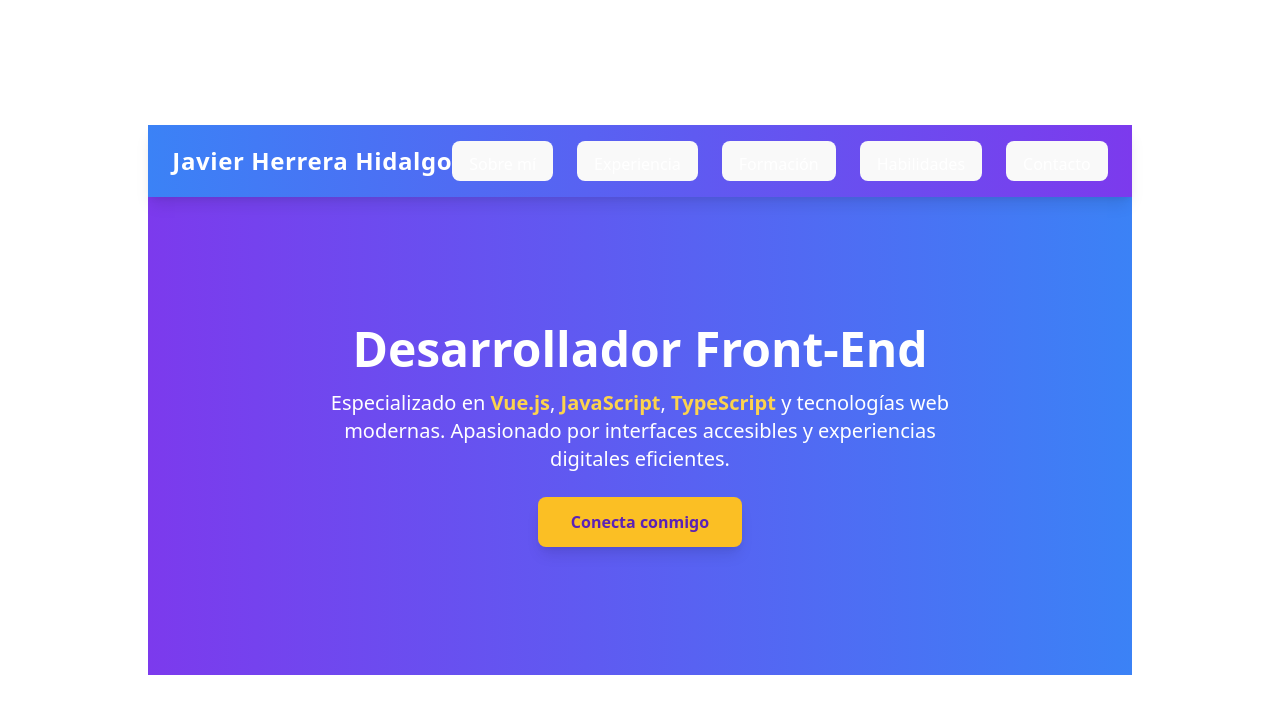
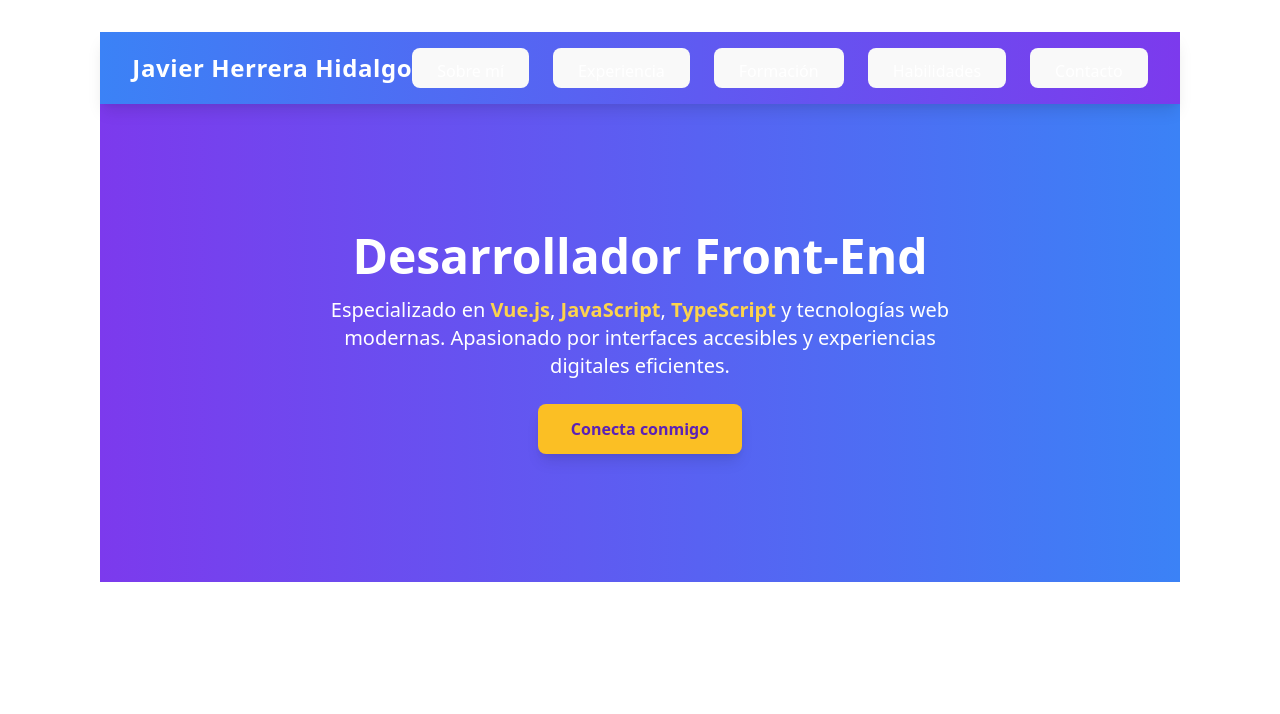
Before and after one commit to JherreraHidalgo/my-portfolio, a Vue app: page / in a window 1280 px wide. Shown: the top 714 px of the page. Built offline with nearby package versions, Linux system fonts and the light colour scheme.

Commit message:
Actualización del portfolio

```diff
--- a/package.json
+++ b/package.json
@@ -3,6 +3,7 @@
   "private": true,
   "version": "0.0.0",
   "type": "module",
+  "homepage": "https://JherreraHidalgo.github.io/my-portfolio",
   "scripts": {
     "dev": "vite",
     "build": "vite build",
--- a/src/App.vue
+++ b/src/App.vue
@@ -1,15 +1,15 @@
 <template>
-  <div class="font-sans text-gray-800">
+  <div class="font-sans text-gray-800 min-h-screen">
     <!-- Header -->
     <header
       class="bg-gradient-to-r from-blue-500 to-purple-600 text-white shadow-lg sticky top-0 z-50"
     >
       <div
-        class="container mx-auto flex justify-between items-center py-4 px-6"
+        class="container mx-auto flex justify-between items-center py-4 px-4 sm:px-6 lg:px-8"
       >
         <h1 class="text-2xl font-bold tracking-wide">Javier Herrera Hidalgo</h1>
 
-        <!-- Botón hamburguesa para móviles -->
+        <!-- Botón hamburguesa -->
         <button
           class="sm:hidden focus:outline-none"
           @click="menuOpen = !menuOpen"
@@ -33,11 +33,11 @@
         <nav
           :class="{
             'hidden sm:flex': !menuOpen,
-            'flex flex-col sm:flex-row sm:flex-wrap mt-4 sm:mt-0 sm:space-x-6': true,
+            'flex flex-col sm:flex-row sm:flex-wrap mt-4 sm:mt-0 sm:items-center': true,
           }"
         >
           <ul
-            class="flex flex-col sm:flex-row sm:flex-wrap items-center justify-center space-y-4 sm:space-y-0 sm:space-x-6 w-full max-w-[350px] mx-auto text-center"
+            class="flex flex-col sm:flex-row items-center justify-center w-full sm:w-auto space-y-4 sm:space-y-0 sm:space-x-6 text-center max-w-full overflow-x-auto"
           >
             <li
               v-for="section in sectionsList"
@@ -49,7 +49,7 @@
                   showSection(section.id);
                   menuOpen = false;
                 "
-                class="relative pb-1 hover:text-yellow-300 transition w-full sm:w-auto px-4"
+                class="relative pb-1 hover:text-yellow-300 transition w-full sm:w-auto px-4 sm:px-6 truncate"
               >
                 {{ section.label }}
                 <span
@@ -89,7 +89,6 @@ const sections = {
   skills: Skills,
   contact: Contact,
 };
-
 const sectionsList = [
   { id: "about", label: "Sobre mí" },
   { id: "experience", label: "Experiencia" },
@@ -99,9 +98,7 @@ const sectionsList = [
 ];
 
 function showSection(section) {
-  if (sections[section]) {
-    currentSectionComponent.value = sections[section];
-  }
+  if (sections[section]) currentSectionComponent.value = sections[section];
 }
 </script>
 
@@ -121,4 +118,19 @@ function showSection(section) {
   opacity: 1;
   transform: translateY(0);
 }
+
+/* Navbar en móviles landscape */
+@media (max-width: 768px) and (orientation: landscape) {
+  nav ul {
+    justify-content: space-evenly;
+    padding-left: 0.5rem;
+    padding-right: 0.5rem;
+  }
+
+  nav li button {
+    font-size: 0.875rem;
+    padding-left: 0.5rem;
+    padding-right: 0.5rem;
+  }
+}
 </style>
```
